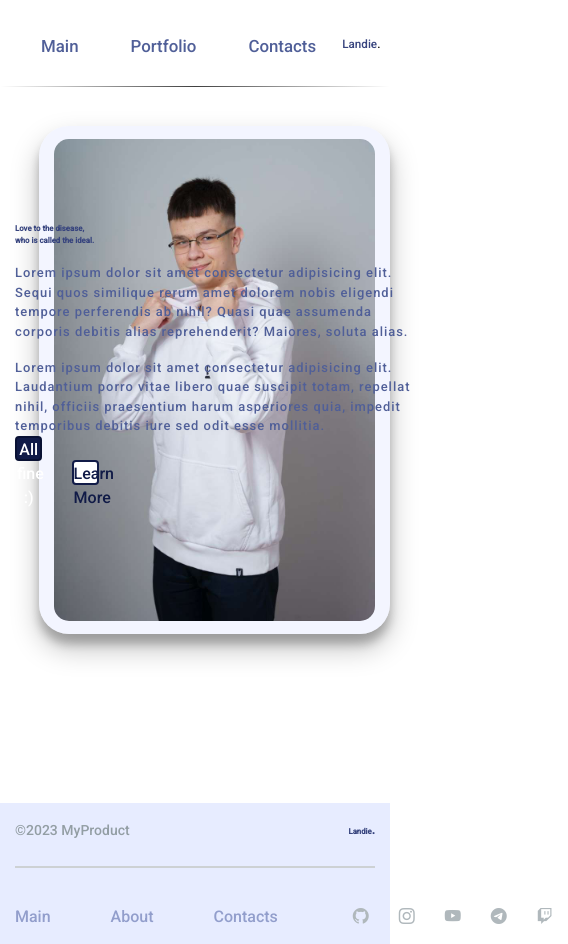
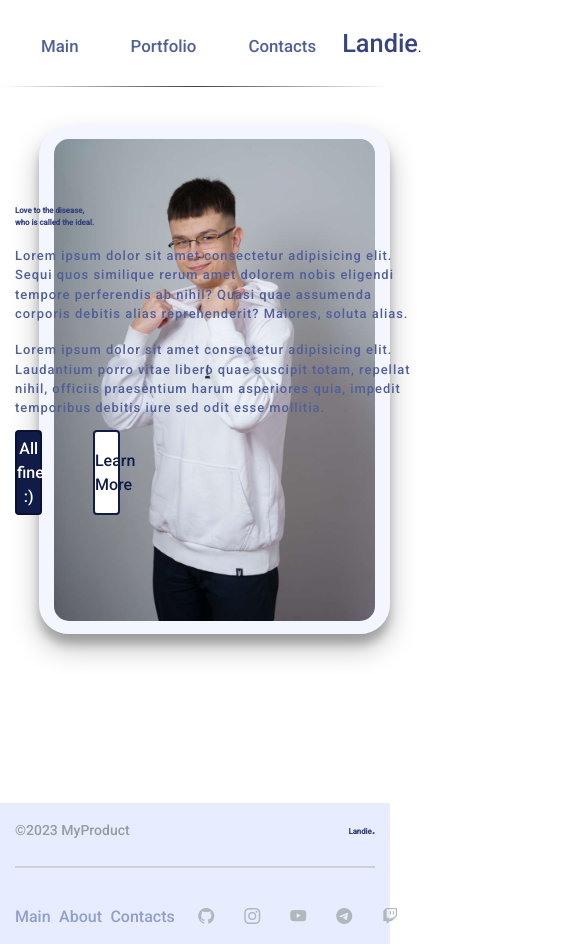
Before and after one commit to hennessyasd/final-project, a plain HTML site: page index.html in a window 390 px wide. Shown: the whole page, 568 px wide, since content can reach past the window. Drawn offline with nearby package versions, Linux system fonts and the light colour scheme.

Commit message:
Change#9
Create first media queries

```diff
--- a/styles.css
+++ b/styles.css
@@ -172,14 +172,10 @@ select{
     color: var(--main-color);
     font-size: 2vw;
 }
-/*bacground-img start*/
-
-/*bacground-img end*/
 
 /*button-main start*/
 .main .container .section .main-button{
     width: 7vw;
-    height: 3vh;
     border: 2px solid;
     cursor: pointer;
     border-radius: 4px;
@@ -187,12 +183,16 @@ select{
     -moz-border-radius: 4px;
     -ms-border-radius: 4px;
     -o-border-radius: 4px;
+    margin: 3.2vw 3vh;
+    padding-top: .5vh;
+    padding-bottom: .5vh;
 }
 .main .container .section .b1{
     background-color: var(--button-color);
     border-color: var(--button-border-color);
     color: #ffff;
     transition: 0.6s linear;
+    margin-left: 0;
 }
 .main .container .section .b1:hover{
     background-color: #fff;
@@ -204,7 +204,6 @@ select{
     background-color: #ffff;
     border-color: var(--button-color);
     color: var(--button-color);
-    margin: 3.2vw 3vh;
     opacity: 1;
     transition: 0.6s linear;
 }
@@ -212,6 +211,13 @@ select{
     background-color: var(--header-box-color);
     color: #fff;
 }
+
+.main .container .section .space{
+    display: flex;
+    justify-content: left;
+    text-align: center;
+}
+
 /*button-main end*/
 /*main end*/
 
@@ -244,6 +250,11 @@ select{
     justify-content: space-between;
     padding-top: 1.3vw;
 }
+.footer .container .double-list div{
+    display: flex;
+    align-items: center;
+    justify-content: space-between;
+}
 .footer .container .double-list .footer-list-info {
     display: flex;
     justify-content: space-between;
@@ -251,11 +262,14 @@ select{
 }
 .footer .container .double-list .footer-list-info li{
     list-style-type: none;
+    padding-right: 1vh;
 }
 .footer .container .double-list .footer-list-info a{
     text-decoration: none;
     color: var(--footer-text-color);
-    padding-right: 60px;
+    display: flex;
+    justify-content: space-evenly;
+    align-items: center;
 }
 .footer .container .double-list .footer-list-socwebs{
     display: flex;
@@ -282,4 +296,41 @@ select{
         background-image:      -o-linear-gradient(left, rgba(0,0,0,0), rgba(0,0,0,0.75), rgba(0,0,0,0));
     }
 /*for-lines-style end*/
+
+/*media queries start*/
+@media (max-width: 1200px) {
+    .header .container .navigation .logo{
+        font-size: 3.8vw;
+    }
+    img {
+      max-width: 1200px;
+      max-height: 1000px;
+    }
+}
+
+@media (max-width: 760px) {
+    .header .container .navigation .logo{
+        font-size: 5.2vw;
+    }
+    img {
+      max-width: 700px;
+      max-height: 560px;
+    }
+  }
+
+@media (max-width: 600px) {
+    .header .container .navigation .logo{
+        font-size: 6.5vw;
+    }
+
+    img {
+      max-width: 300px;
+      max-height: 150px;
+    }
+}
+/*media queries end*/
+
+/*key-frames start*/
+/*key-frames end*/
+
 /*styles end*/
```
